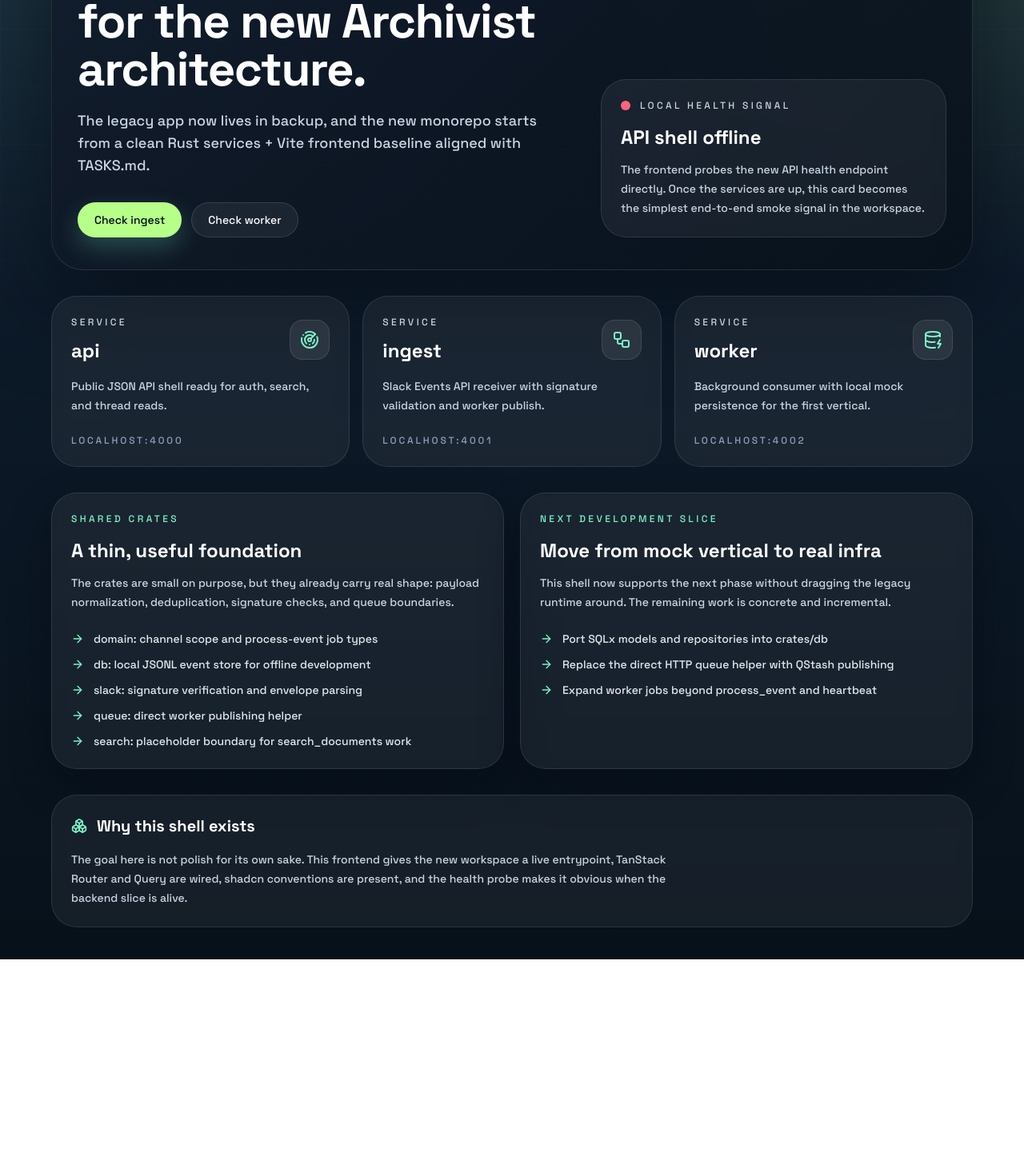
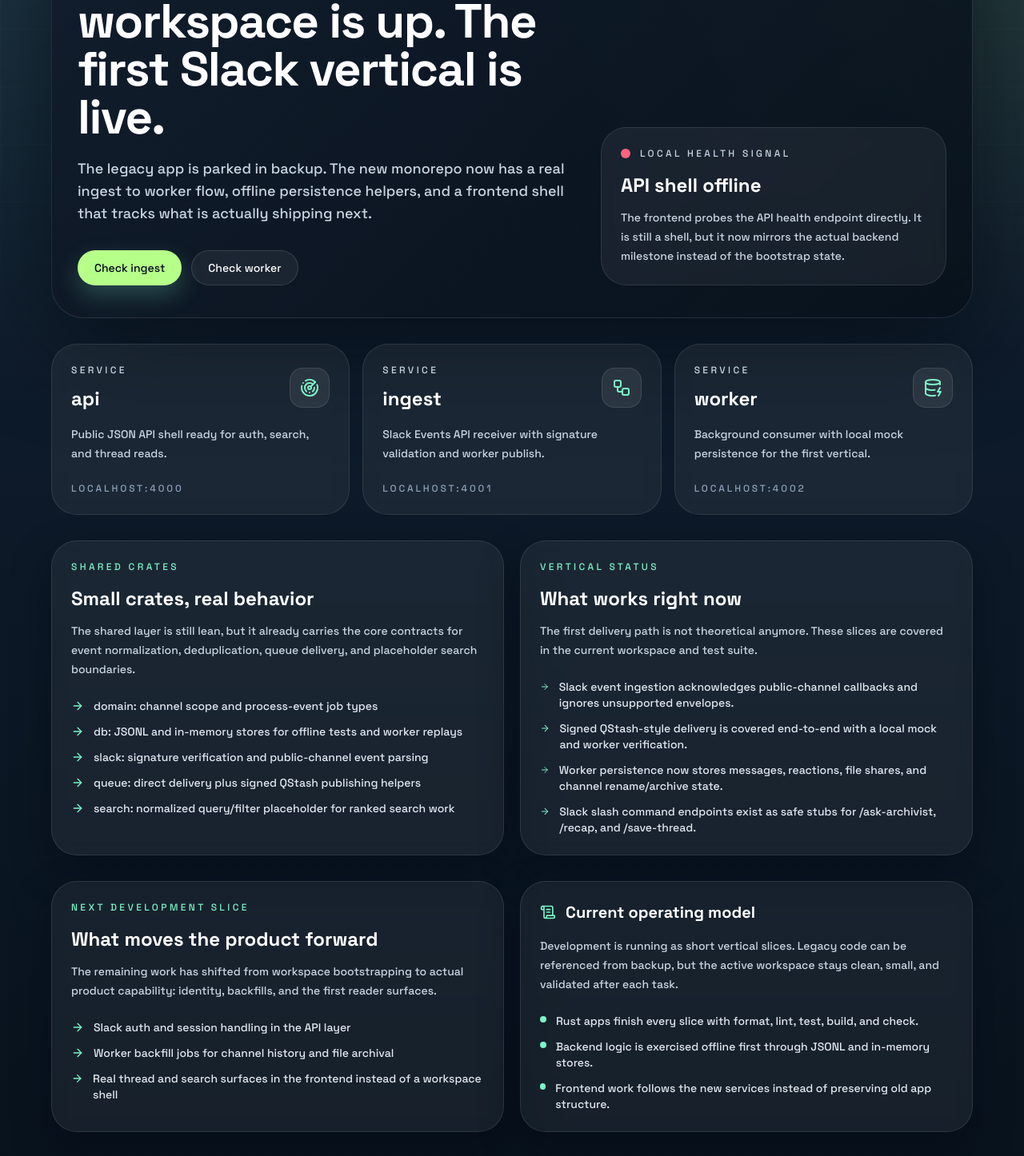
Before and after one commit to xDelph/archivist, a React (Vite) app in the folder apps/frontend/: page / in a window 1280 px wide. Shown: the part 180-1626 px from the top of the page at 80% size. Before the commit the page ends 1380 px from the top, so only its background shows below. Built offline with nearby package versions, Linux system fonts and the light colour scheme; no server answers.

Commit message:
feat: refresh the frontend workspace shell

```diff
--- a/apps/frontend/src/routes/home-page.tsx
+++ b/apps/frontend/src/routes/home-page.tsx
@@ -3,7 +3,7 @@
 import { fetchApiHealth } from "@/lib/api";
 import { cn } from "@/lib/utils";
 import { useQuery } from "@tanstack/react-query";
-import { Boxes, DatabaseZap, Radar, Workflow } from "lucide-react";
+import { Boxes, DatabaseZap, Radar, ScrollText, Workflow } from "lucide-react";
 
 const services = [
 	{
@@ -31,16 +31,23 @@
 
 const sharedCrates = [
 	"domain: channel scope and process-event job types",
-	"db: local JSONL event store for offline development",
-	"slack: signature verification and envelope parsing",
-	"queue: direct worker publishing helper",
-	"search: placeholder boundary for search_documents work",
+	"db: JSONL and in-memory stores for offline tests and worker replays",
+	"slack: signature verification and public-channel event parsing",
+	"queue: direct delivery plus signed QStash publishing helpers",
+	"search: normalized query/filter placeholder for ranked search work",
+];
+
+const workingVertical = [
+	"Slack event ingestion acknowledges public-channel callbacks and ignores unsupported envelopes.",
+	"Signed QStash-style delivery is covered end-to-end with a local mock and worker verification.",
+	"Worker persistence now stores messages, reactions, file shares, and channel rename/archive state.",
+	"Slack slash command endpoints exist as safe stubs for /ask-archivist, /recap, and /save-thread.",
 ];
 
 const nextSlices = [
-	"Port SQLx models and repositories into crates/db",
-	"Replace the direct HTTP queue helper with QStash publishing",
-	"Expand worker jobs beyond process_event and heartbeat",
+	"Slack auth and session handling in the API layer",
+	"Worker backfill jobs for channel history and file archival",
+	"Real thread and search surfaces in the frontend instead of a workspace shell",
 ];
 
 export function HomePage() {
@@ -67,15 +74,15 @@
 					<div className="grid gap-10 lg:grid-cols-[1.35fr_0.95fr] lg:items-end">
 						<div>
 							<p className="text-xs uppercase tracking-[0.34em] text-[var(--accent-soft)]">
-								Milestone 0 Workspace
+								Milestone 0 Vertical
 							</p>
 							<h1 className="mt-5 max-w-2xl text-4xl font-bold tracking-tight text-white sm:text-6xl">
-								Clean v2 workspace for the new Archivist architecture.
+								The clean v2 workspace is up. The first Slack vertical is live.
 							</h1>
 							<p className="mt-5 max-w-2xl text-base leading-7 text-slate-300 sm:text-lg">
-								The legacy app now lives in backup, and the new monorepo starts
-								from a clean Rust services + Vite frontend baseline aligned with
-								TASKS.md.
+								The legacy app is parked in backup. The new monorepo now has a
+								real ingest to worker flow, offline persistence helpers, and a
+								frontend shell that tracks what is actually shipping next.
 							</p>
 							<div className="mt-8 flex flex-wrap gap-3">
 								<a
@@ -107,9 +114,9 @@
 								{statusText}
 							</p>
 							<p className="mt-3 text-sm leading-6 text-slate-300">
-								The frontend probes the new API health endpoint directly. Once
-								the services are up, this card becomes the simplest end-to-end
-								smoke signal in the workspace.
+								The frontend probes the API health endpoint directly. It is
+								still a shell, but it now mirrors the actual backend milestone
+								instead of the bootstrap state.
 							</p>
 						</div>
 					</div>
@@ -151,16 +158,61 @@
 				<section className="grid gap-5 lg:grid-cols-2">
 					<RoadmapCard
 						eyebrow="Shared crates"
-						title="A thin, useful foundation"
-						description="The crates are small on purpose, but they already carry real shape: payload normalization, deduplication, signature checks, and queue boundaries."
+						title="Small crates, real behavior"
+						description="The shared layer is still lean, but it already carries the core contracts for event normalization, deduplication, queue delivery, and placeholder search boundaries."
 						items={sharedCrates}
 					/>
 					<RoadmapCard
+						eyebrow="Vertical status"
+						title="What works right now"
+						description="The first delivery path is not theoretical anymore. These slices are covered in the current workspace and test suite."
+						items={workingVertical}
+					/>
+				</section>
+
+				<section className="grid gap-5 lg:grid-cols-2">
+					<RoadmapCard
 						eyebrow="Next development slice"
-						title="Move from mock vertical to real infra"
-						description="This shell now supports the next phase without dragging the legacy runtime around. The remaining work is concrete and incremental."
+						title="What moves the product forward"
+						description="The remaining work has shifted from workspace bootstrapping to actual product capability: identity, backfills, and the first reader surfaces."
 						items={nextSlices}
 					/>
+					<article className="rounded-[2rem] border border-white/10 bg-white/6 p-6 shadow-[0_20px_50px_rgba(3,7,18,0.35)] backdrop-blur">
+						<div className="flex items-center gap-3">
+							<ScrollText className="size-5 text-[var(--accent-soft)]" />
+							<h2 className="text-xl font-semibold text-white">
+								Current operating model
+							</h2>
+						</div>
+						<p className="mt-4 text-sm leading-6 text-slate-300">
+							Development is running as short vertical slices. Legacy code can
+							be referenced from backup, but the active workspace stays clean,
+							small, and validated after each task.
+						</p>
+						<ul className="mt-6 space-y-3 text-sm text-slate-200">
+							<li className="flex items-start gap-3">
+								<span className="mt-1 size-2 rounded-full bg-[var(--accent-soft)]" />
+								<span>
+									Rust apps finish every slice with format, lint, test, build,
+									and check.
+								</span>
+							</li>
+							<li className="flex items-start gap-3">
+								<span className="mt-1 size-2 rounded-full bg-[var(--accent-soft)]" />
+								<span>
+									Backend logic is exercised offline first through JSONL and
+									in-memory stores.
+								</span>
+							</li>
+							<li className="flex items-start gap-3">
+								<span className="mt-1 size-2 rounded-full bg-[var(--accent-soft)]" />
+								<span>
+									Frontend work follows the new services instead of preserving
+									old app structure.
+								</span>
+							</li>
+						</ul>
+					</article>
 				</section>
 
 				<section className="rounded-[2rem] border border-white/10 bg-white/6 p-6 backdrop-blur">
```
